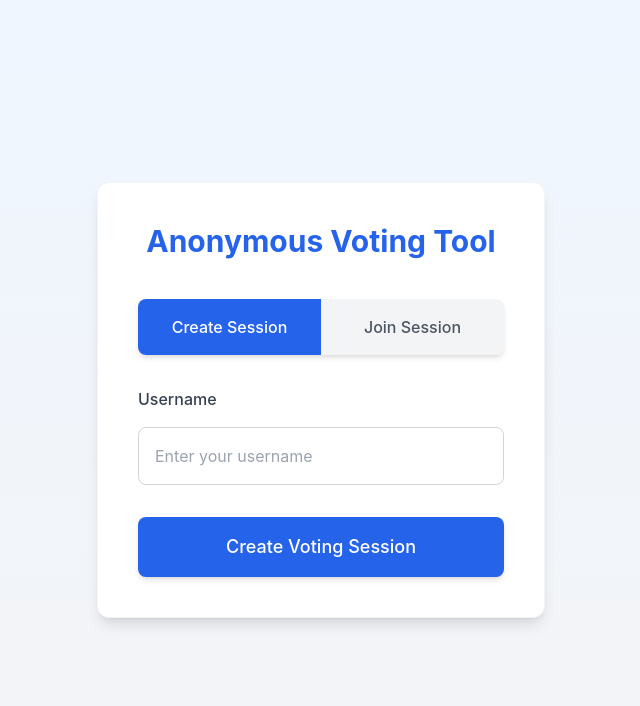
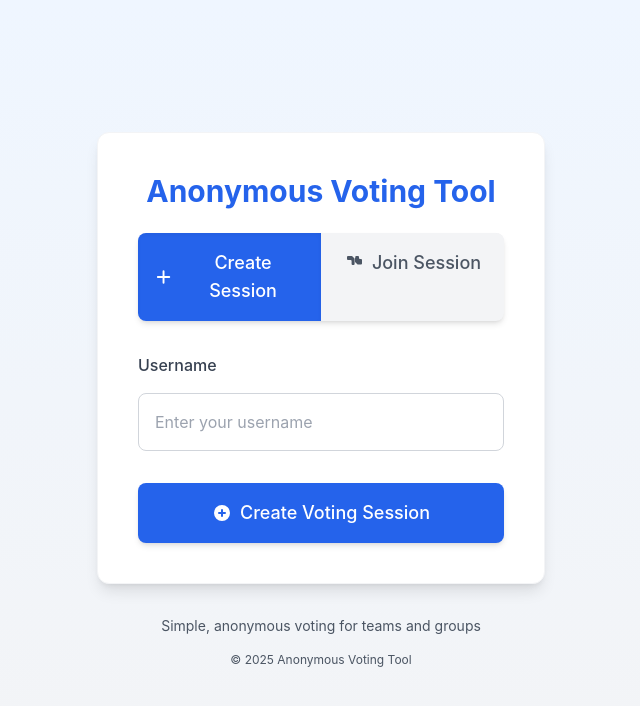
Before and after one commit to southofwest-com/poker, a Next.js app: page / in a window 1280 px wide. Shown: the top 706 px of the page, without its empty margins (319-959 px from the left). Built offline with nearby package versions, Linux system fonts and the light colour scheme.

Commit message:
Fix nvabar on login page

```diff
--- a/components/LoginForm.js
+++ b/components/LoginForm.js
@@ -16,6 +16,16 @@ export default function LoginForm() {
       setSessionId(router.query.join);
     }
   }, [router.query]);
+
+  const handleModeChange = (mode) => {
+    if ((mode === true && isCreating) || (mode === false && !isCreating)) {
+      return; // Already in this mode
+    }
+
+    // Clear any previous errors when switching modes
+    clearError();
+    setIsCreating(mode);
+  };
 
   const handleSubmit = async (e) => {
     e.preventDefault();
@@ -45,36 +55,44 @@ export default function LoginForm() {
   };
 
   return (
-    <div className="max-w-md w-full mx-auto p-10 bg-white rounded-xl shadow-lg border border-gray-100">
-      <h1 className="text-3xl font-bold mb-10 text-center text-blue-600">Anonymous Voting Tool</h1>
+    <div className="max-w-md w-full mx-auto p-10 bg-white rounded-xl shadow-lg border border-gray-100 transition-all">
+      <h1 className="text-3xl font-bold mb-6 text-center text-blue-600">Anonymous Voting Tool</h1>
 
       {/* Navigation Bar */}
       <nav className="mb-8">
-        <ul className="flex rounded-lg overflow-hidden shadow-md">
+        <div className="bg-gray-100 rounded-lg shadow-md overflow-hidden">
+          <ul className="flex">
             <li className="flex-1">
               <button
-              className={`w-full py-4 font-medium transition-colors ${isCreating
-                ? 'bg-blue-600 text-white'
+                className={`w-full py-4 px-4 font-medium text-lg transition-all flex items-center justify-center ${isCreating
+                  ? 'bg-blue-600 text-white shadow-inner'
                   : 'bg-gray-100 text-gray-600 hover:bg-gray-200'}`}
-              onClick={() => setIsCreating(true)}
+                onClick={() => handleModeChange(true)}
               >
+                <svg xmlns="http://www.w3.org/2000/svg" className="h-5 w-5 mr-2" viewBox="0 0 20 20" fill="currentColor">
+                  <path fillRule="evenodd" d="M10 3a1 1 0 011 1v5h5a1 1 0 110 2h-5v5a1 1 0 11-2 0v-5H4a1 1 0 110-2h5V4a1 1 0 011-1z" clipRule="evenodd" />
+                </svg>
                 Create Session
               </button>
             </li>
             <li className="flex-1">
               <button
-              className={`w-full py-4 font-medium transition-colors ${!isCreating
-                ? 'bg-blue-600 text-white'
+                className={`w-full py-4 px-4 font-medium text-lg transition-all flex items-center justify-center ${!isCreating
+                  ? 'bg-blue-600 text-white shadow-inner'
                   : 'bg-gray-100 text-gray-600 hover:bg-gray-200'}`}
-              onClick={() => setIsCreating(false)}
+                onClick={() => handleModeChange(false)}
               >
+                <svg xmlns="http://www.w3.org/2000/svg" className="h-5 w-5 mr-2" viewBox="0 0 20 20" fill="currentColor">
+                  <path fillRule="evenodd" d="M3 4a1 1 0 011-1h3.586a1 1 0 01.707.293l2 2a1 1 0 01.293.707V11a1 1 0 01-1 1h-1a1 1 0 01-1-1V8a1 1 0 00-1-1H4a1 1 0 01-1-1V4zm9 0a1 1 0 00-1 1v3.586a1 1 0 00.293.707l2 2a1 1 0 00.707.293H17a1 1 0 001-1V7a1 1 0 00-1-1h-1a1 1 0 01-1-1V4a1 1 0 00-1-1h-3z" clipRule="evenodd" />
+                </svg>
                 Join Session
               </button>
             </li>
           </ul>
+        </div>
       </nav>
 
-      <form onSubmit={handleSubmit} className="space-y-8">
+      <form onSubmit={handleSubmit} className="space-y-8 transition-all duration-300">
         <div className="space-y-2">
           <label className="block text-gray-700 font-medium mb-2">Username</label>
           <input
@@ -110,9 +128,23 @@ export default function LoginForm() {
 
         <button
           type="submit"
-          className="w-full bg-blue-600 text-white py-4 px-6 rounded-lg hover:bg-blue-700 transition-colors font-medium text-lg shadow-md"
+          className="w-full bg-blue-600 text-white py-4 px-6 rounded-lg hover:bg-blue-700 transition-all font-medium text-lg shadow-md hover:shadow-lg"
         >
-          {isCreating ? 'Create Voting Session' : 'Join Voting Session'}
+          {isCreating ? (
+            <span className="flex items-center justify-center">
+              <svg xmlns="http://www.w3.org/2000/svg" className="h-5 w-5 mr-2" viewBox="0 0 20 20" fill="currentColor">
+                <path fillRule="evenodd" d="M10 18a8 8 0 100-16 8 8 0 000 16zm1-11a1 1 0 10-2 0v2H7a1 1 0 100 2h2v2a1 1 0 102 0v-2h2a1 1 0 100-2h-2V7z" clipRule="evenodd" />
+              </svg>
+              Create Voting Session
+            </span>
+          ) : (
+            <span className="flex items-center justify-center">
+              <svg xmlns="http://www.w3.org/2000/svg" className="h-5 w-5 mr-2" viewBox="0 0 20 20" fill="currentColor">
+                <path d="M8 9a3 3 0 100-6 3 3 0 000 6zM8 11a6 6 0 016 6H2a6 6 0 016-6zM16 7a1 1 0 10-2 0v1h-1a1 1 0 100 2h1v1a1 1 0 102 0v-1h1a1 1 0 100-2h-1V7z" />
+              </svg>
+              Join Voting Session
+            </span>
+          )}
         </button>
       </form>
     </div>
--- a/pages/index.js
+++ b/pages/index.js
@@ -21,8 +21,15 @@ export default function Home() {
         <meta name="description" content="Anonymous voting tool for teams" />
       </Head>
 
-      <div className="container-center bg-gradient-to-b from-blue-50 to-gray-100">
-        <LoginForm />
+      <div className="min-h-screen bg-gradient-to-b from-blue-50 to-gray-100 flex items-center justify-center p-4">
+        <div className="w-full max-w-md">
+          <LoginForm />
+
+          <div className="mt-8 text-center text-gray-600">
+            <p className="text-sm">Simple, anonymous voting for teams and groups</p>
+            <p className="text-xs mt-4">© 2025 Anonymous Voting Tool</p>
+          </div>
+        </div>
       </div>
     </>
   );
--- a/styles/globals.css
+++ b/styles/globals.css
@@ -48,3 +48,45 @@ body {
 .card:hover {
   @apply shadow-lg;
 }
+
+/* Navigation tabs styling */
+.nav-tabs {
+  @apply flex overflow-hidden rounded-lg shadow-md bg-gray-100;
+}
+
+.nav-tab {
+  @apply flex-1 transition-all duration-300;
+}
+
+.nav-tab-button {
+  @apply w-full py-4 px-4 font-medium flex items-center justify-center transition-all;
+}
+
+.nav-tab-active {
+  @apply bg-blue-600 text-white shadow-inner;
+}
+
+.nav-tab-inactive {
+  @apply bg-gray-100 text-gray-600 hover:bg-gray-200;
+}
+
+/* Form transitions */
+.form-container {
+  @apply transition-all duration-300 ease-in-out;
+}
+
+.form-enter {
+  @apply opacity-0 transform translate-x-4;
+}
+
+.form-enter-active {
+  @apply opacity-100 transform translate-x-0;
+}
+
+.form-exit {
+  @apply opacity-100 transform translate-x-0;
+}
+
+.form-exit-active {
+  @apply opacity-0 transform -translate-x-4;
+}
```
Lines whose indentation alone changed are shown as unchanged.
